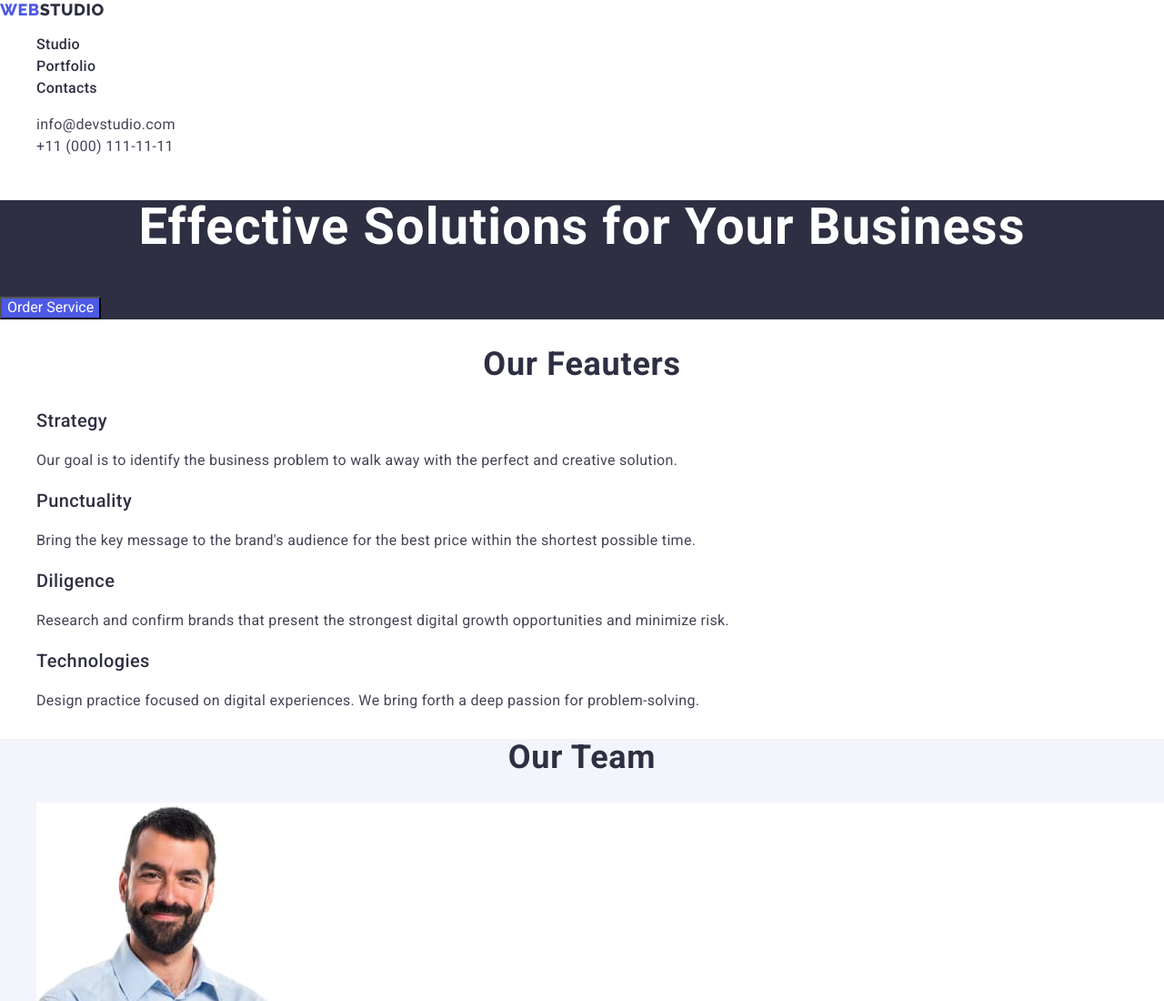
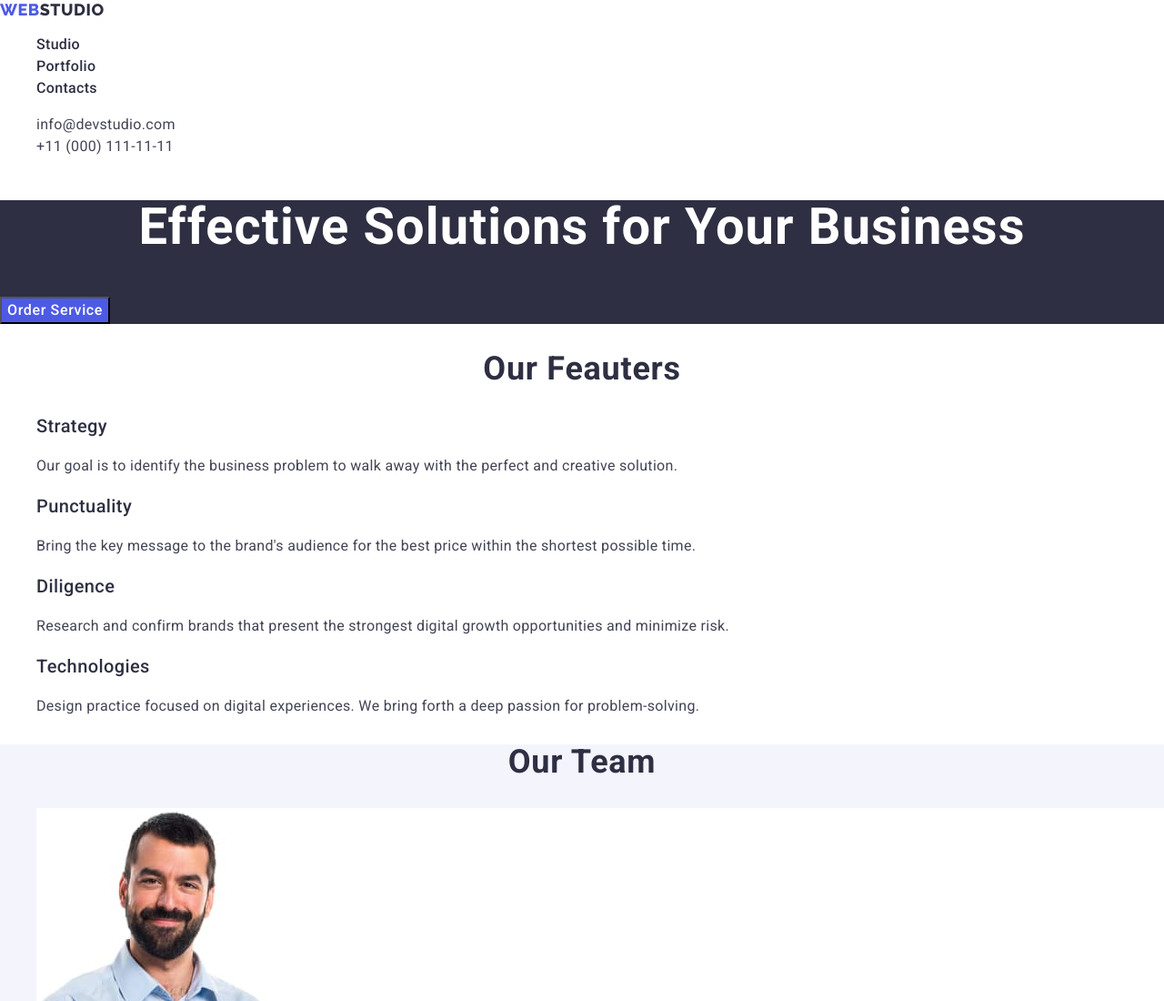
Before and after one commit to Yarik-Litvinenko/goit-markup-hw-02, a plain HTML site: page index.html in a window 1280 px wide. Shown: the top 1100 px of the page at 91% size. Drawn offline with nearby package versions, Linux system fonts and the light colour scheme.

Commit message:
Version 4

```diff
--- a/css/styles.css
+++ b/css/styles.css
@@ -70,6 +70,11 @@ a {
   color: #ffffff;
   background-color: #4d5ae5;
   cursor: pointer;
+
+  font-size: 16px;
+  font-weight: 500;
+  line-height: 1.5; /* 150% */
+  letter-spacing: 0.64px;
 }
 .hero-button:hover,
 .hero-button:focus {
@@ -111,11 +116,9 @@ a {
   color: #2e2f42;
   text-align: center;
 
-  font-family: Roboto;
   font-size: 36px;
-  font-style: normal;
   font-weight: 700;
-  line-height: 40px; /* 111.111% */
+  line-height: 1.11; /* 111.111% */
   letter-spacing: 0.72px;
   text-transform: capitalize;
 }
@@ -142,7 +145,7 @@ a {
 
 /* ^ portfolio-section */
 .portf-tittle {
-  color: var(--NAVY-BLUE, #2e2f42);
+  color: #2e2f42;
   text-align: center;
 
   font-size: 36px;
```
